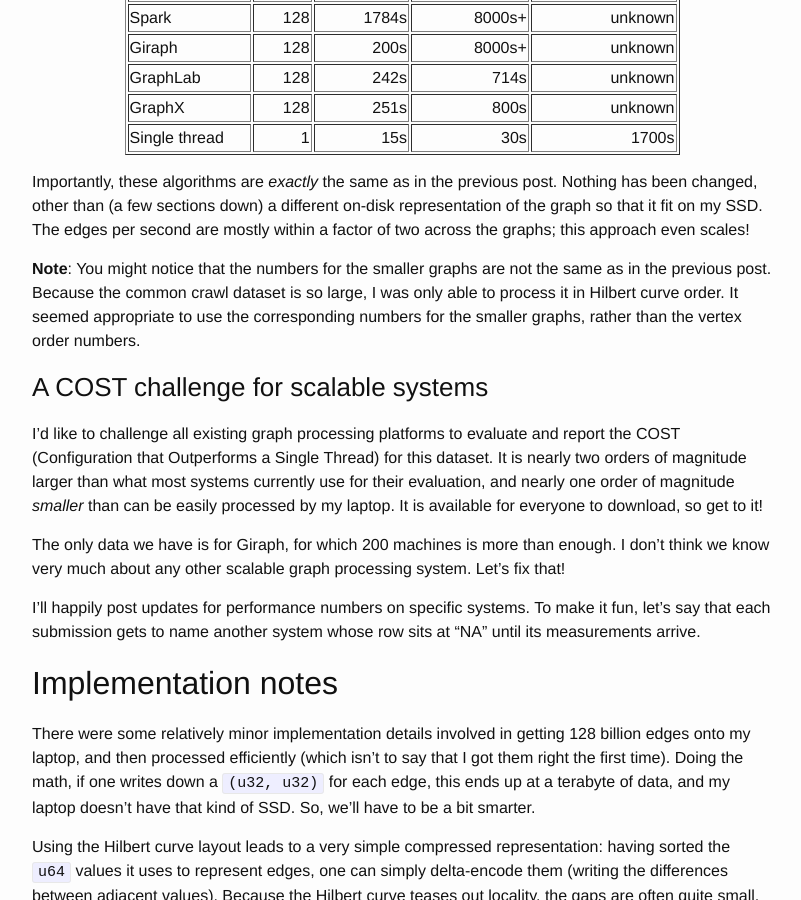
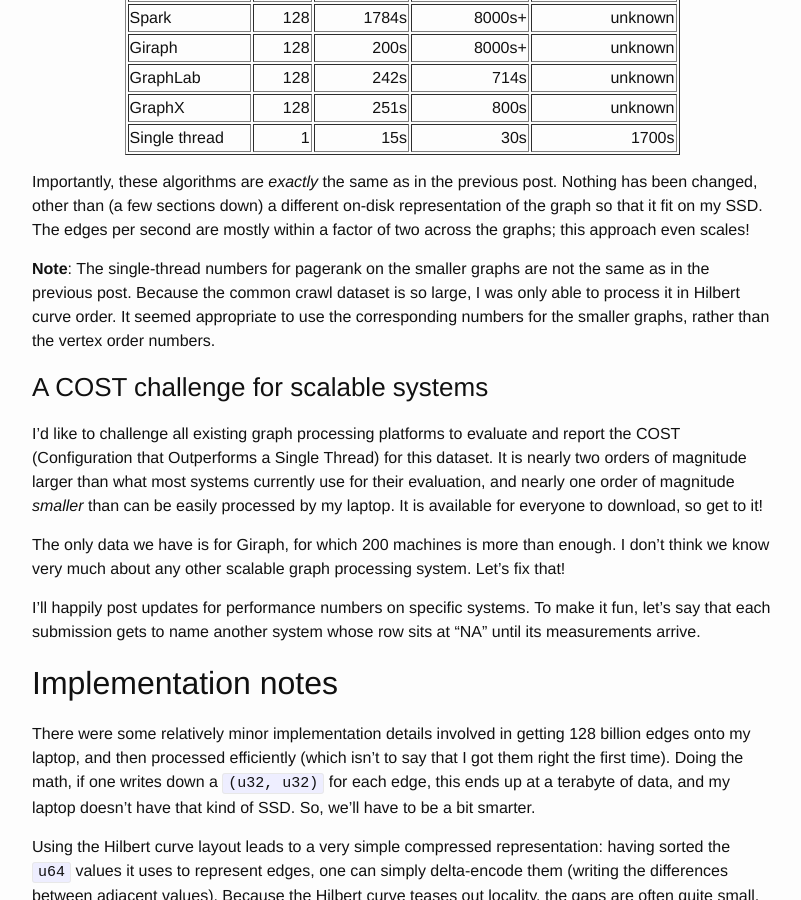
Before and after one commit to frankmcsherry/frankmcsherry.github.io, a Jekyll site: the page built from _posts/2015-01-23-COST2.md, in a window 1280 px wide and 900 px high, scrolled down 1016 px. Shown: the whole window, without its empty margins (238-1039 px from the left). Built offline with Jekyll 4.4.1, drawn with Linux system fonts in a browser that asks for light colours.

Commit message:
updated stats

```diff
--- a/_posts/2015-01-23-COST2.md
+++ b/_posts/2015-01-23-COST2.md
@@ -50,7 +50,7 @@
 Importantly, these algorithms are *exactly* the same as in the previous post. Nothing has been changed, other than (a few sections down) a different on-disk representation of the graph so that it fit on my SSD. The edges per second are mostly within a factor of two across the graphs; this approach even scales!
 
 
-<b>Note</b>: You might notice that the numbers for the smaller graphs are not the same as in the previous post. Because the common crawl dataset is so large, I was only able to process it in Hilbert curve order. It seemed appropriate to use the corresponding numbers for the smaller graphs, rather than the vertex order numbers.
+<b>Note</b>: The single-thread numbers for pagerank on the smaller graphs are not the same as in the previous post. Because the common crawl dataset is so large, I was only able to process it in Hilbert curve order. It seemed appropriate to use the corresponding numbers for the smaller graphs, rather than the vertex order numbers.
 
 ### A COST challenge for scalable systems
 
```
Also changed, not shown: 2 other files.
